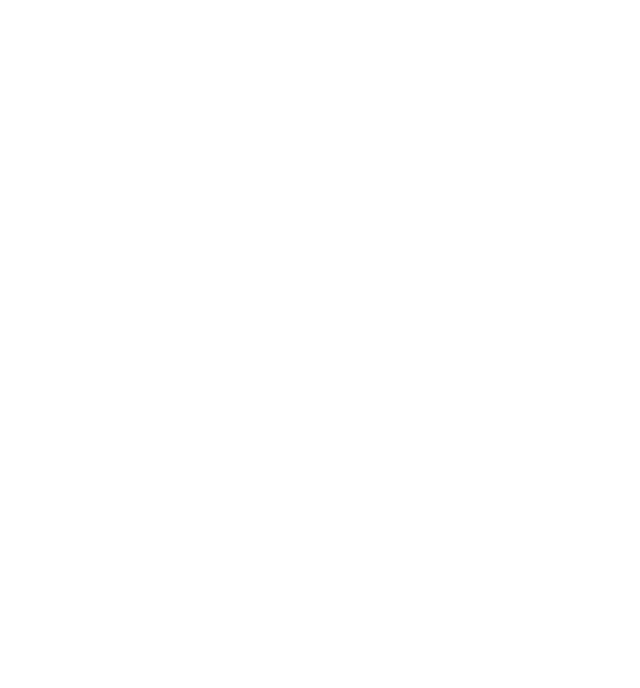
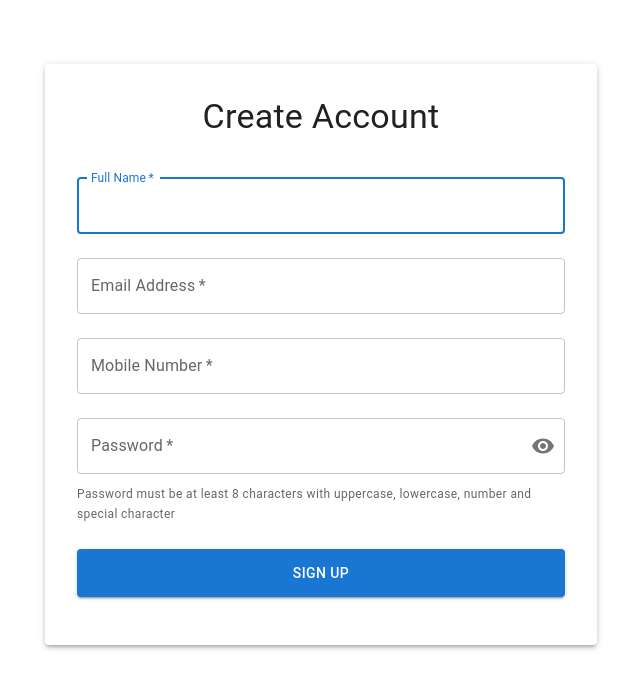
Before and after one commit to thanwin84/appointment-booking, a React (Vite) app in the folder client/: page /signup in a window 1280 px wide. Before the commit this address had no page. Shown: the top 688 px of the page, without its empty margins (319-959 px from the left). Built offline with nearby package versions, Linux system fonts and the light colour scheme.

Commit message:
Add signup page
- use yarn instead of npm
- use react form hook, zod, axios

```diff
--- a/client/src/api/queries/index.ts
+++ b/client/src/api/queries/index.ts
@@ -1 +1,2 @@
+export * from './useSignUp';
 export * from './useSlots';
--- /dev/null
+++ b/client/src/api/queries/useSignUp.tsx
@@ -0,0 +1,20 @@
+import { useMutation } from '@tanstack/react-query';
+
+import http from '@/config/http';
+import { SignupFormData } from '@/schema';
+
+export const useSignUp = () => {
+  const singupMutaiton = useMutation({
+    mutationFn: (signUpPayload: SignupFormData) =>
+      http.post('/api/signup', signUpPayload),
+    onSuccess: () => {
+      alert('Signup successful! Account created.');
+    },
+    onError: (error) => {
+      console.error('Signup failed:', error);
+      alert('Signup failed. Please try again.');
+    },
+  });
+
+  return singupMutaiton;
+};
--- /dev/null
+++ b/client/src/config/http.ts
@@ -0,0 +1,10 @@
+import axios from 'axios';
+
+const http = axios.create({
+  baseURL: 'http://localhost:8000',
+  headers: {
+    'Content-type': 'application/json',
+  },
+});
+
+export default http;
--- a/client/src/main.tsx
+++ b/client/src/main.tsx
@@ -2,18 +2,22 @@
 import { createRoot } from 'react-dom/client';
 import { BrowserRouter, Route, Routes } from 'react-router';
 
-import { BookSlotPage, HomePage } from './pages';
+import { BookSlotPage, HomePage, SignupPage } from './pages';
+import QueryProvider from './providers/QueryProvider';
 
 import './index.css';
 
 createRoot(document.getElementById('root')!).render(
   <StrictMode>
+    <QueryProvider>
       <BrowserRouter>
         <Routes>
           <Route path="/" element={<HomePage />}>
             <Route path="/book-slot" element={<BookSlotPage />} />
           </Route>
+          <Route path="/signup" element={<SignupPage />} />
         </Routes>
       </BrowserRouter>
+    </QueryProvider>
   </StrictMode>
 );
--- /dev/null
+++ b/client/src/pages/SignupPage.tsx
@@ -0,0 +1,158 @@
+import React from 'react';
+import { zodResolver } from '@hookform/resolvers/zod';
+import { useForm, Controller } from 'react-hook-form';
+import {
+  Box,
+  Button,
+  Container,
+  TextField,
+  Typography,
+  Paper,
+  InputAdornment,
+  IconButton,
+  FormHelperText
+} from '@mui/material';
+import { Visibility, VisibilityOff } from '@mui/icons-material';
+import { type SignupFormData, signupSchema } from '@/schema';
+import { useSignUp } from '@/api/queries';
+
+export const SignupPage = () => {
+  const signupMutation = useSignUp();
+  const [showPassword, setShowPassword] = React.useState(false);
+
+  const {
+    control,
+    handleSubmit,
+    formState: { errors, isSubmitting }
+  } = useForm<SignupFormData>({
+    resolver: zodResolver(signupSchema),
+    defaultValues: {
+      name: '',
+      email: '',
+      mobile: '',
+      password: ''
+    }
+  });
+
+  const onSubmit = async (data: SignupFormData) => {
+    await signupMutation.mutateAsync(data);
+  };
+
+  const handleClickShowPassword = () => {
+    setShowPassword(!showPassword);
+  };
+
+  return (
+    <Container maxWidth="sm">
+      <Paper elevation={3} sx={{ mt: 8, p: 4 }}>
+        <Typography component="h1" variant="h4" align="center" gutterBottom>
+          Create Account
+        </Typography>
+
+        <Box component="form" onSubmit={handleSubmit(onSubmit)} noValidate sx={{ mt: 3 }}>
+          <Controller
+            name="name"
+            control={control}
+            render={({ field }) => (
+              <TextField
+                {...field}
+                margin="normal"
+                required
+                fullWidth
+                id="name"
+                label="Full Name"
+                autoComplete="name"
+                autoFocus
+                error={Boolean(errors.name)}
+                helperText={errors.name?.message}
+              />
+            )}
+          />
+
+          <Controller
+            name="email"
+            control={control}
+            render={({ field }) => (
+              <TextField
+                {...field}
+                margin="normal"
+                required
+                fullWidth
+                id="email"
+                label="Email Address"
+                autoComplete="email"
+                error={Boolean(errors.email)}
+                helperText={errors.email?.message}
+              />
+            )}
+          />
+
+          <Controller
+            name="mobile"
+            control={control}
+            render={({ field }) => (
+              <TextField
+                {...field}
+                margin="normal"
+                required
+                fullWidth
+                id="mobile"
+                label="Mobile Number"
+                placeholder="+8801234567"
+                autoComplete="tel"
+                error={Boolean(errors.mobile)}
+                helperText={errors.mobile?.message}
+              />
+            )}
+          />
+
+          <Controller
+            name="password"
+            control={control}
+            render={({ field }) => (
+              <TextField
+                {...field}
+                margin="normal"
+                required
+                fullWidth
+                id="password"
+                label="Password"
+                type={showPassword ? 'text' : 'password'}
+                autoComplete="new-password"
+                error={Boolean(errors.password)}
+                helperText={errors.password?.message}
+                InputProps={{
+                  endAdornment: (
+                    <InputAdornment position="end">
+                      <IconButton
+                        aria-label="toggle password visibility"
+                        onClick={handleClickShowPassword}
+                        edge="end"
+                      >
+                        {showPassword ? <VisibilityOff /> : <Visibility />}
+                      </IconButton>
+                    </InputAdornment>
+                  )
+                }}
+              />
+            )}
+          />
+
+          <FormHelperText>
+            Password must be at least 8 characters with uppercase, lowercase, number and special character
+          </FormHelperText>
+
+          <Button
+            type="submit"
+            fullWidth
+            variant="contained"
+            sx={{ mt: 3, mb: 2, py: 1.5 }}
+            disabled={isSubmitting}
+          >
+            {isSubmitting ? 'Signing Up...' : 'Sign Up'}
+          </Button>
+        </Box>
+      </Paper>
+    </Container>
+  );
+};
--- a/client/src/pages/index.ts
+++ b/client/src/pages/index.ts
@@ -1,2 +1,3 @@
 export * from './HomePage';
 export * from './BookSlotPage';
+export * from './SignupPage';
--- /dev/null
+++ b/client/src/providers/QueryProvider.tsx
@@ -0,0 +1,10 @@
+import { ReactNode } from 'react';
+import { QueryClient, QueryClientProvider } from '@tanstack/react-query';
+
+export default function QueryProvider({ children }: { children: ReactNode }) {
+  const queryClient = new QueryClient();
+
+  return (
+    <QueryClientProvider client={queryClient}>{children}</QueryClientProvider>
+  );
+}
--- a/client/src/providers/index.ts
+++ b/client/src/providers/index.ts
@@ -1 +1,2 @@
+export * from './QueryProvider';
 export * from './MuiLocalizationProvider';
--- /dev/null
+++ b/client/src/schema/index.ts
@@ -0,0 +1 @@
+export * from './user';
--- /dev/null
+++ b/client/src/schema/user.ts
@@ -0,0 +1,28 @@
+import { z } from 'zod';
+
+// Define the schema using Zod
+export const signupSchema = z.object({
+  name: z
+    .string()
+    .min(2, { message: 'Name must be at least 2 characters' })
+    .max(50, { message: 'Name must be less than 50 characters' }),
+  email: z.string().email({ message: 'Invalid email address' }),
+  mobile: z.string().regex(/^\+[1-9]\d{1,14}$/, {
+    message: 'Phone number must be in international format (e.g., +8801234567)',
+  }),
+  password: z
+    .string()
+    .min(8, { message: 'Password must be at least 8 characters' })
+    .regex(/[A-Z]/, {
+      message: 'Password must contain at least one uppercase letter',
+    })
+    .regex(/[a-z]/, {
+      message: 'Password must contain at least one lowercase letter',
+    })
+    .regex(/[0-9]/, { message: 'Password must contain at least one number' })
+    .regex(/[^A-Za-z0-9]/, {
+      message: 'Password must contain at least one special character',
+    }),
+});
+
+export type SignupFormData = z.infer<typeof signupSchema>;
```
Also changed, not shown: client/package.json (+6 -1 lines), 2 other files (tests, documents, lock files or other folders). Lines whose indentation alone changed are shown as unchanged.
